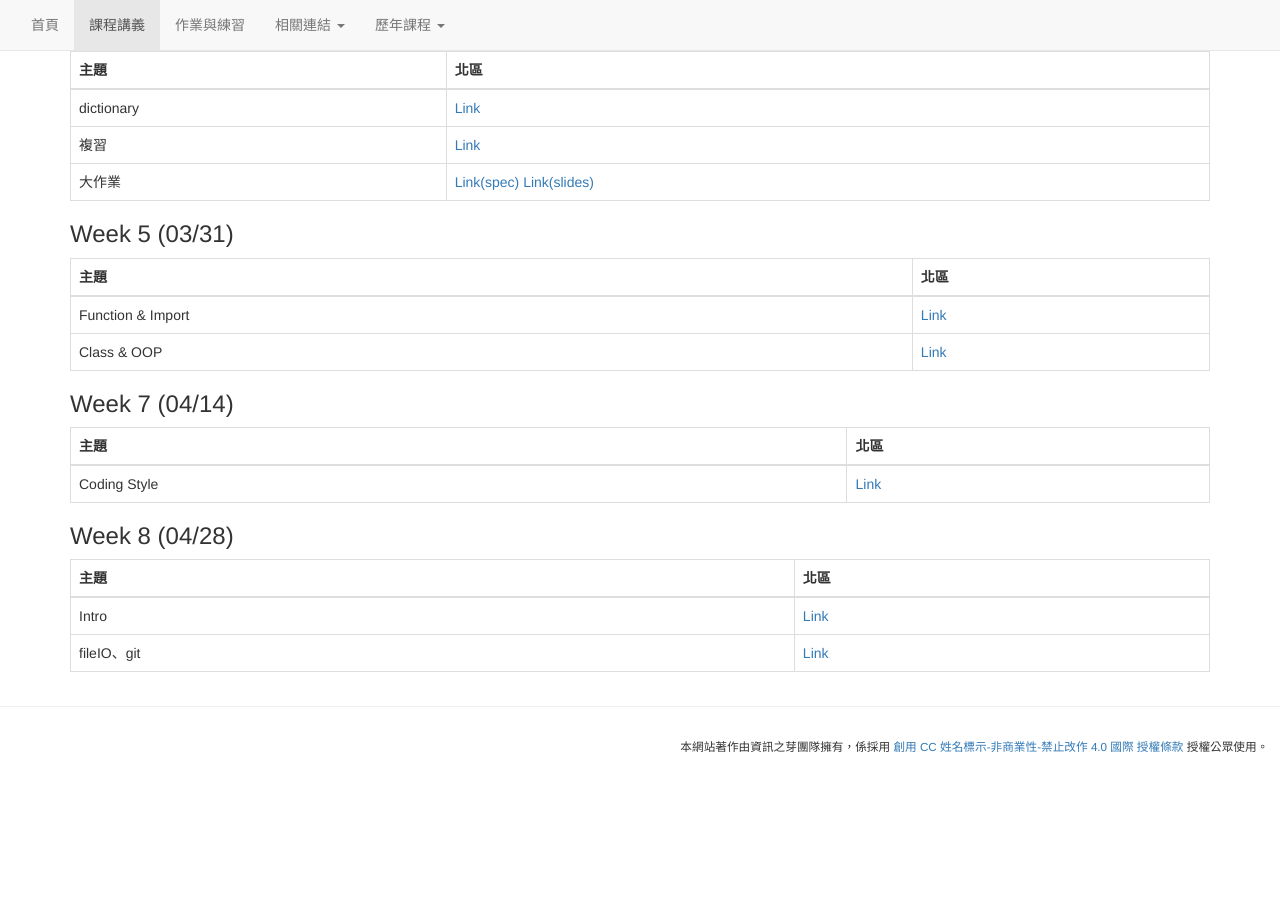
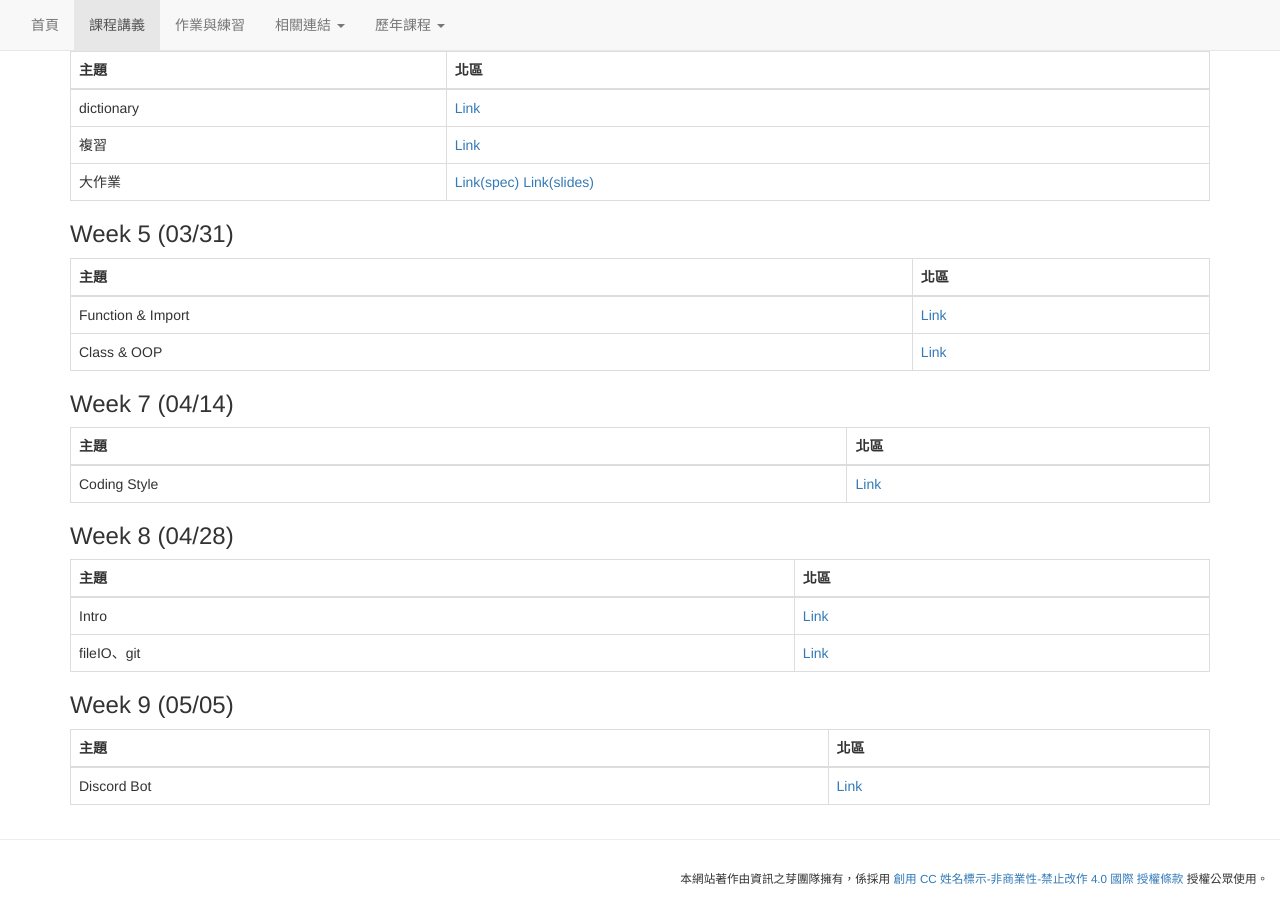
Before and after one commit to tw-csie-sprout/py2025, a Jekyll site: the page built from slides.md, in a window 1280 px wide and 900 px high, scrolled down 802 px. Built offline with Jekyll 4.4.1, drawn with Linux system fonts in a browser that asks for light colours; before the commit the page ends 1569 px from its top, so only the background shows below that.

Commit message:
Update slides.md week9

```diff
--- a/slides.md
+++ b/slides.md
@@ -64,3 +64,10 @@ title: "課程講義"
 | --- | --- |
 | Intro| [Link](https://drive.google.com/file/d/1oTUwMEnWPmwIL3FM3yl6dCnqBJEJYkmi/view?usp=drive_link) |
 | fileIO、git | [Link](https://docs.google.com/presentation/d/1X1uqxsrko65y5UyReWjJJMgAWNw7-sigMPYr5t7eU68/edit?usp=sharing)
+
+### Week 9 (05/05)
+
+{: .table .table-bordered}
+| 主題 | 北區 |
+| --- | --- |
+| Discord Bot| [Link](https://docs.google.com/presentation/d/1KNWFXyrA-x579KzWgZnC-o3XlW-wylDnXHHpIp2hwJw/edit?usp=sharing) |
```
